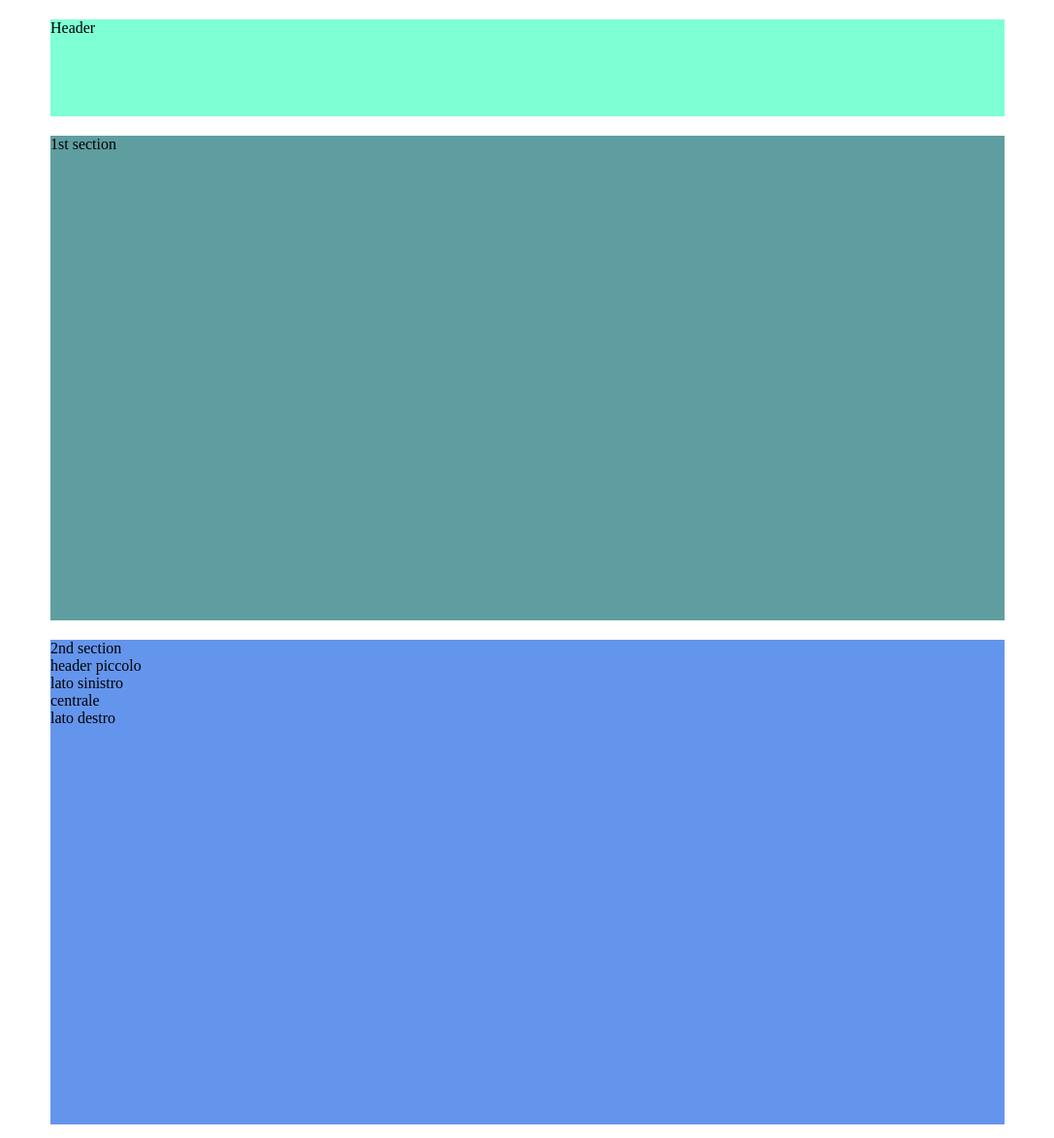
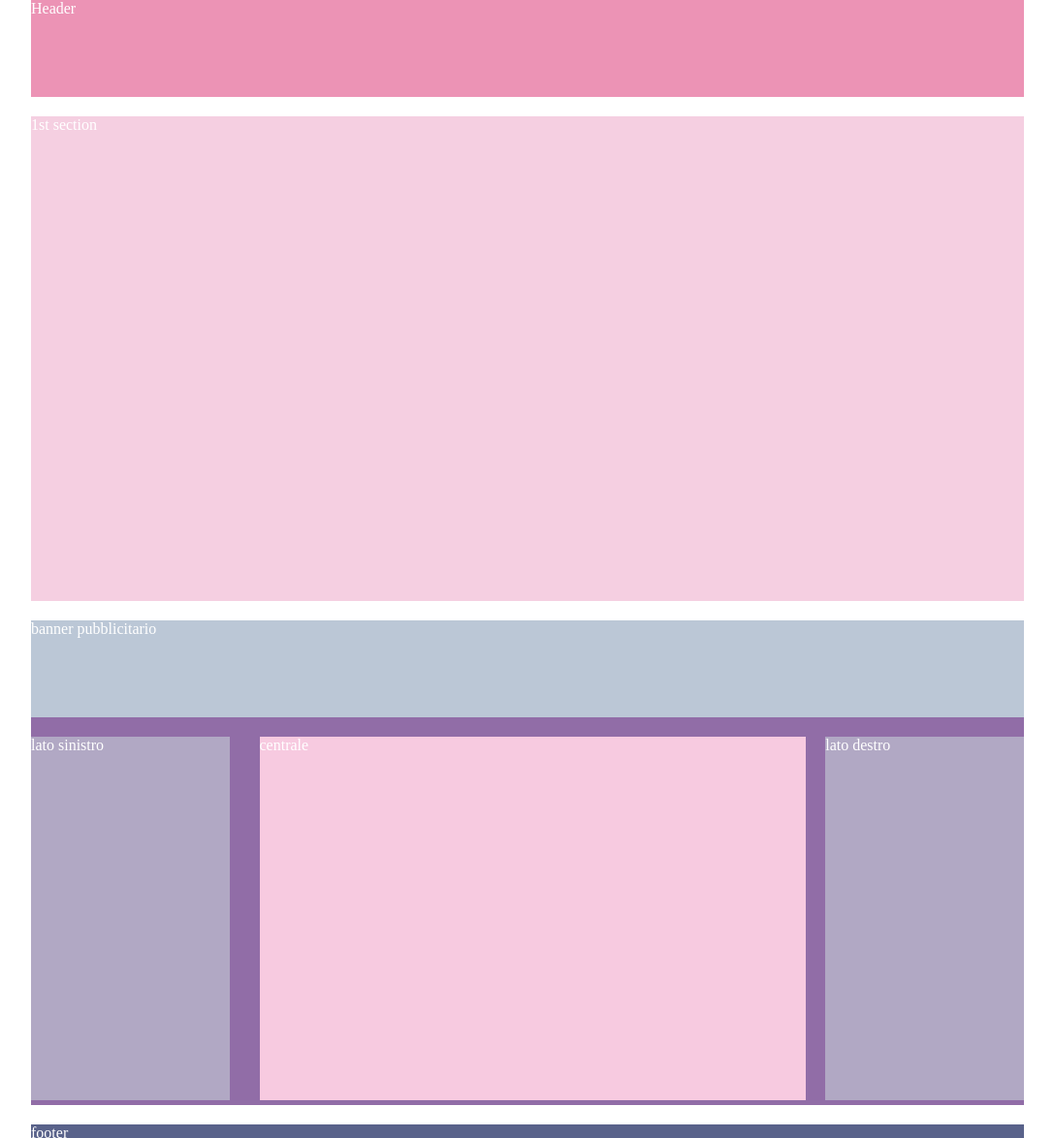
Before and after one commit to leitongchen/htmlcss-struttura-wp, a plain HTML site: page index.html in a window 1280 px wide. Shown: the top 1174 px of the page at 97% size, without its empty margins (96-1183 px from the left). Drawn offline with Linux system fonts and the light colour scheme.

Commit message:
float applied

```diff
--- a/index.html
+++ b/index.html
@@ -16,18 +16,17 @@
             <section class="sezione-uno">
                 1st section
             </section>
-            <section class="sezione-due">
-                2nd section
-                <div>
-                    header piccolo
+            <section class="sezione-due clearfix">
+                <div class="banner">
+                    banner pubblicitario
                 </div>
-                <aside>
+                <aside class="left-side f-left">
                     lato sinistro
                 </aside>
-                <div>
+                <div class="central f-left">
                     centrale
                 </div>
-                <aside>
+                <aside class="right-side f-right">
                     lato destro
                 </aside>
             </section>
--- a/style.css
+++ b/style.css
@@ -2,9 +2,18 @@
     margin: 0;
     padding: 0;
     box-sizing: border-box;
+    color: white;
 }
 
-.clearfix {
+.f-left {
+    float: left;
+}
+
+.f-right {
+    float: right;
+}
+
+.clearfix::after {
     content: "";
     display: table;
     clear: both;
@@ -16,27 +25,55 @@
 }
 
 header {
-    background-color: aquamarine;
+    background-color: rgb(236, 147, 181);
     height: 100px;
 }
 
 main section {
     height: 500px;
+    width: 100%;
 }
 
 section.sezione-uno {
-    background-color: cadetblue;
+    background-color: rgb(245, 207, 225);
 }
 
 section.sezione-due {
-    background-color: cornflowerblue;
+    background-color: rgb(145, 109, 167);
+}
+
+.banner {
+    width: 100%;
+    height: 20%;
+    margin-bottom: 20px;
+    background-color: rgb(187, 199, 214);
+}
+
+/* altezza elementi sezione float */
+.sezione-due aside, .sezione-due .central {
+    height: 75%;
+}
+
+.sezione-due aside {
+    width: 20%;
+    background-color: rgb(177, 168, 196);
+}
+
+.sezione-due .central {
+    width: 55%;
+    background-color: rgb(247, 202, 224);
+
+}
+
+.left-side {
+    margin-right: 3%;
 }
 
 footer {
-    background-color: darkcyan;
+    background-color: rgb(89, 98, 138);
     height: 100px;
 }
 
 header, section, footer {
-    margin: 20px;
+    margin-bottom: 20px;
 }
```
